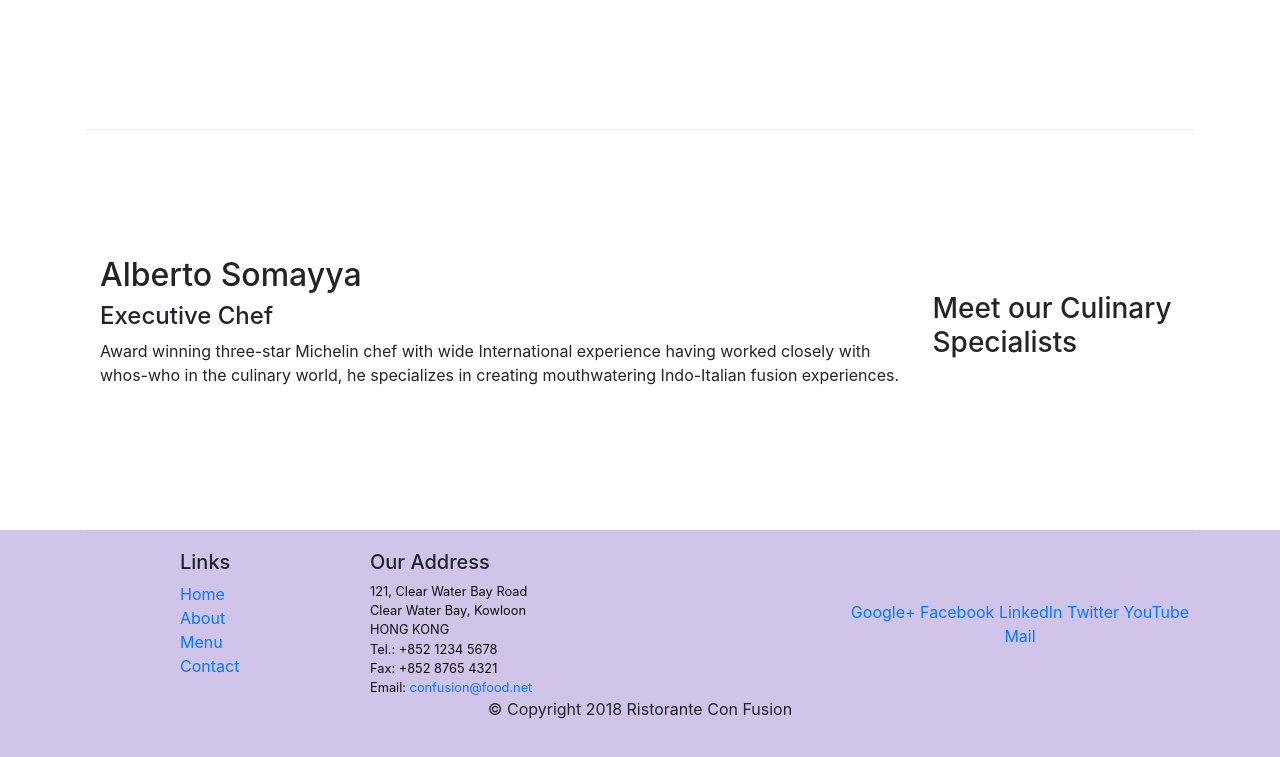
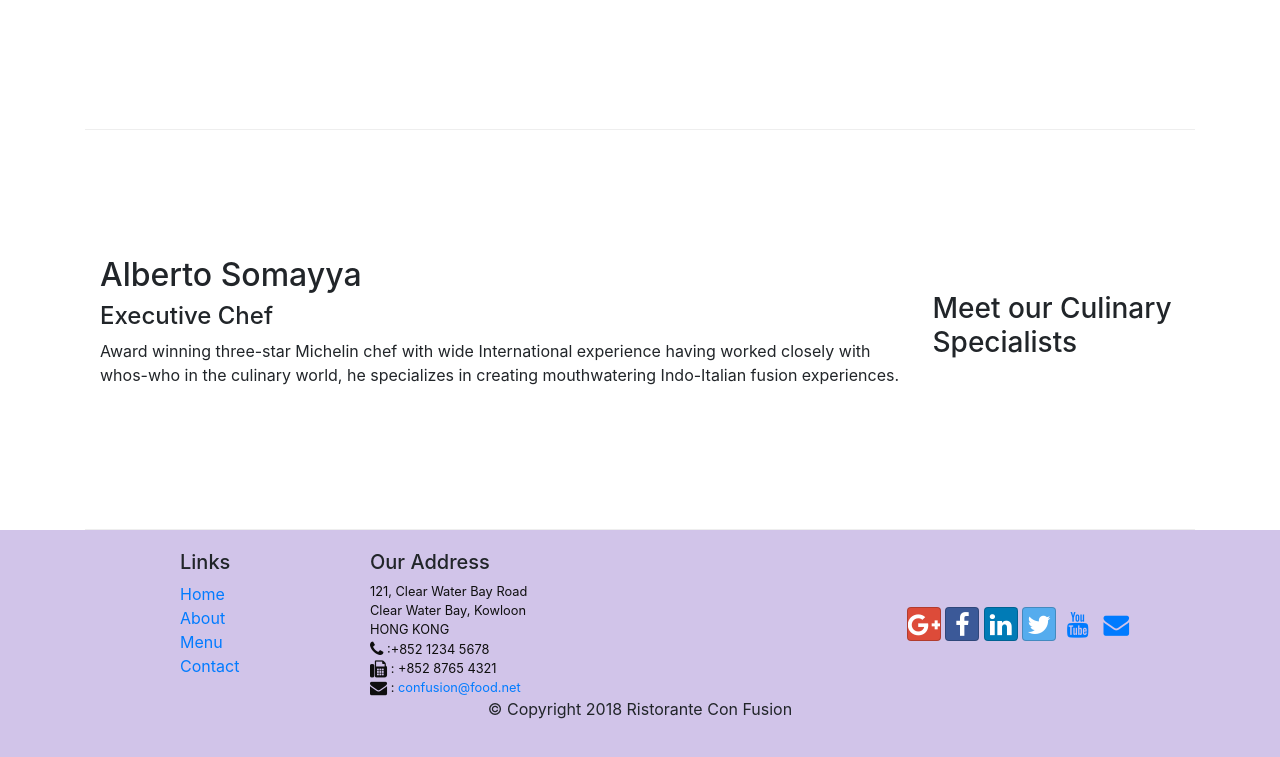
Before and after one commit to omer-yavas/bootstrapStudy, a website: page index.html in a window 1280 px wide. Shown: the part 1004-1761 px from the top of the page. Drawn offline with nearby package versions, Linux system fonts and the light colour scheme.

Commit message:
icon fonts

```diff
--- a/aboutus.html
+++ b/aboutus.html
@@ -14,6 +14,15 @@
       rel="stylesheet"
       href="node_modules/bootstrap/dist/css/bootstrap.min.css"
     />
+    <link
+      rel="stylesheet"
+      href="node_modules/font-awesome/css/font-awesome.min.css"
+    />
+    <link
+      rel="stylesheet"
+      href="node_modules/bootstrap-social/bootstrap-social.css"
+    />
+
     <link href="css/styles.css" rel="stylesheet" />
     <title>Ristorante Con Fusion: About Us</title>
   </head>
@@ -35,13 +44,25 @@
         <div class="collapse nav-bar collapse" id="Navbar"></div>
         <ul class="navbar-nav mr-auto">
           <li class="nav-item">
-            <a class="nav-link" href="index.html">Home</a>
+            <a class="nav-link" href="index.html"
+              ><span class="fa fa-home fa-lg"></span> Home</a
+            >
           </li>
           <li class="nav-item active">
-            <a class="nav-link" href="#">About</a>
+            <a class="nav-link" href="#"
+              ><span class="fa fa-info fa-lg"></span> About</a
+            >
           </li>
-          <li class="nav-item"><a class="nav-link" href="#">Menu</a></li>
-          <li class="nav-item"><a class="nav-link" href="#">Contact</a></li>
+          <li class="nav-item">
+            <a class="nav-link" href="#"
+              ><span class="fa fa-list fa-lg"></span> Menu</a
+            >
+          </li>
+          <li class="nav-item">
+            <a class="nav-link" href="#"
+              ><span class="fa fa-address-card fa-lg"></span> Contact</a
+            >
+          </li>
         </ul>
       </div>
     </nav>
@@ -162,19 +183,42 @@
               121, Clear Water Bay Road<br />
               Clear Water Bay, Kowloon<br />
               HONG KONG<br />
-              Tel.: +852 1234 5678<br />
-              Fax: +852 8765 4321<br />
-              Email: <a href="mailto:confusion@food.net">confusion@food.net</a>
+              <i class="fa fa-phone fa-lg"></i> : +852 1234 5678<br />
+              <i class="fa fa-fax fa-lg"></i> : +852 8765 4321<br />
+              <i class="fa fa-envelope fa-lg"></i> :
+              <a href="mailto:confusion@food.net">confusion@food.net</a>
             </address>
           </div>
           <div class="col-12 col-sm-4 align-self-center">
             <div class="text-center">
-              <a href="http://google.com/+">Google+</a>
-              <a href="http://www.facebook.com/profile.php?id=">Facebook</a>
-              <a href="http://www.linkedin.com/in/">LinkedIn</a>
-              <a href="http://twitter.com/">Twitter</a>
-              <a href="http://youtube.com/">YouTube</a>
-              <a href="mailto:">Mail</a>
+              <a
+                class="btn btn-social-icon btn-google"
+                href="http://google.com/+"
+                ><i class="fa fa-google-plus fa-lg"></i
+              ></a>
+              <a
+                class="btn btn-social-icon btn-facebook"
+                href="http://www.facebook.com/profile.php?id="
+                ><i class="fa fa-facebook fa-lg"></i
+              ></a>
+              <a
+                class="btn btn-social-icon btn-linkedin"
+                href="http://www.linkedin.com/in/"
+                ><i class="fa fa-linkedin fa-lg"></i
+              ></a>
+              <a
+                class="btn btn-social-icon btn-twitter"
+                href="http://twitter.com/"
+                ><i class="fa fa-twitter fa-lg"></i
+              ></a>
+              <a
+                class="btn btn-social-icon btn-youtube"
+                href="http://youtube.com/"
+                ><i class="fa fa-youtube fa-lg"></i
+              ></a>
+              <a class="btn btn-social-icon btn-envelope" href="mailto:"
+                ><i class="fa fa-envelope fa-lg"></i
+              ></a>
             </div>
           </div>
         </div>
--- a/index.html
+++ b/index.html
@@ -13,6 +13,14 @@
     <link
       rel="stylesheet"
       href="node_modules/bootstrap/dist/css/bootstrap.min.css"
+    />
+    <link
+      rel="stylesheet"
+      href="node_modules/font-awesome/css/font-awesome.min.css"
+    />
+    <link
+      rel="stylesheet"
+      href="node_modules/bootstrap-social/bootstrap-social.css"
     />
     <link href="css/styles.css" rel="stylesheet" />
     <title>Ristorante Con Fusion</title>
@@ -32,12 +40,26 @@
         <a class="navbar-brand mr-auto" href="#">Ristorante Con Fusion</a>
         <div class="collapse nav-bar collapse" id="Navbar"></div>
         <ul class="navbar-nav mr-auto">
-          <li class="nav-item active"><a class="nav-link" href="#">Home</a></li>
+          <li class="nav-item active">
+            <a class="nav-link" href="#">
+              <span class="fa fa-home fa-lg"></span> Home</a
+            >
+          </li>
           <li class="nav-item">
-            <a class="nav-link" href="aboutus.html">About</a>
+            <a class="nav-link" href="aboutus.html"
+              ><span class="fa fa-info fa-lg"></span> About</a
+            >
           </li>
-          <li class="nav-item"><a class="nav-link" href="#">Menu</a></li>
-          <li class="nav-item"><a class="nav-link" href="#">Contact</a></li>
+          <li class="nav-item">
+            <a class="nav-link" href="#"
+              ><span class="fa fa-list fa-lg"></span> Menu</a
+            >
+          </li>
+          <li class="nav-item">
+            <a class="nav-link" href="#"
+              ><span class="fa fa-address-card fa-lg"></span> Contact</a
+            >
+          </li>
         </ul>
       </div>
     </nav>
@@ -122,19 +144,42 @@
               121, Clear Water Bay Road<br />
               Clear Water Bay, Kowloon<br />
               HONG KONG<br />
-              Tel.: +852 1234 5678<br />
-              Fax: +852 8765 4321<br />
-              Email: <a href="mailto:confusion@food.net">confusion@food.net</a>
+              <i class="fa fa-phone fa-lg"></i> :+852 1234 5678<br />
+              <i class="fa fa-fax fa-lg"></i> : +852 8765 4321<br />
+              <i class="fa fa-envelope fa-lg"></i> :
+              <a href="mailto:confusion@food.net">confusion@food.net</a>
             </address>
           </div>
           <div class="col-12 col-sm-4 align-self-center">
             <div class="text-center">
-              <a href="http://google.com/+">Google+</a>
-              <a href="http://www.facebook.com/profile.php?id=">Facebook</a>
-              <a href="http://www.linkedin.com/in/">LinkedIn</a>
-              <a href="http://twitter.com/">Twitter</a>
-              <a href="http://youtube.com/">YouTube</a>
-              <a href="mailto:">Mail</a>
+              <a
+                class="btn btn-social-icon btn-google"
+                href="http://google.com/+"
+                ><i class="fa fa-google-plus fa-lg"></i
+              ></a>
+              <a
+                class="btn btn-social-icon btn-facebook"
+                href="http://www.facebook.com/profile.php?id="
+                ><i class="fa fa-facebook fa-lg"></i
+              ></a>
+              <a
+                class="btn btn-social-icon btn-linkedin"
+                href="http://www.linkedin.com/in/"
+                ><i class="fa fa-linkedin fa-lg"></i
+              ></a>
+              <a
+                class="btn btn-social-icon btn-twitter"
+                href="http://twitter.com/"
+                ><i class="fa fa-twitter fa-lg"></i
+              ></a>
+              <a
+                class="btn btn-social-icon btn-youtube"
+                href="http://youtube.com/"
+                ><i class="fa fa-youtube fa-lg"></i
+              ></a>
+              <a class="btn btn-social-icon btn-envelope" href="mailto:"
+                ><i class="fa fa-envelope fa-lg"></i
+              ></a>
             </div>
           </div>
         </div>
--- a/package.json
+++ b/package.json
@@ -15,6 +15,8 @@
   },
   "dependencies": {
     "bootstrap": "^4.0.0",
+    "bootstrap-social": "^5.1.1",
+    "font-awesome": "^4.7.0",
     "jquery": "^3.3.1",
     "popper.js": "^1.12.9"
   }
```
Also changed, not shown: 1 other file.
